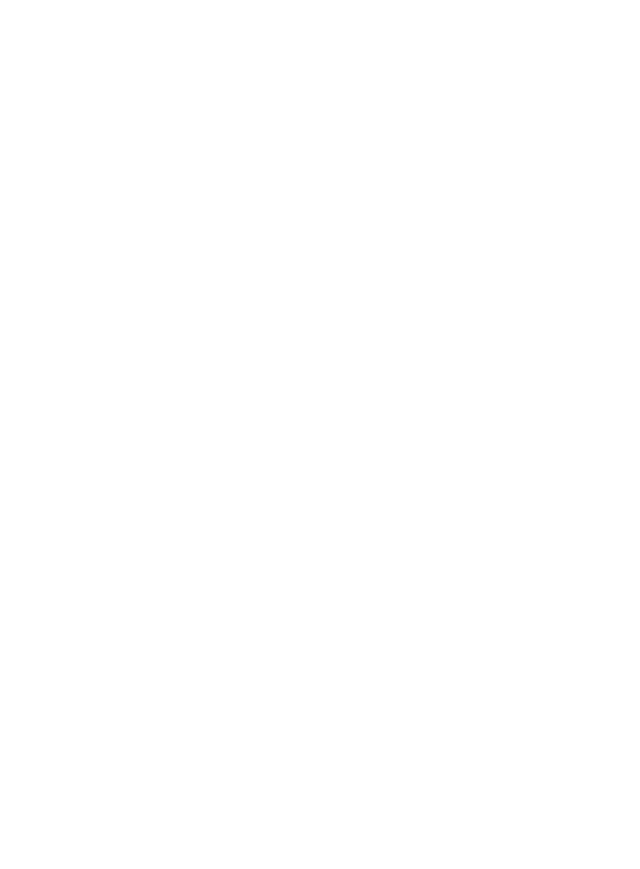
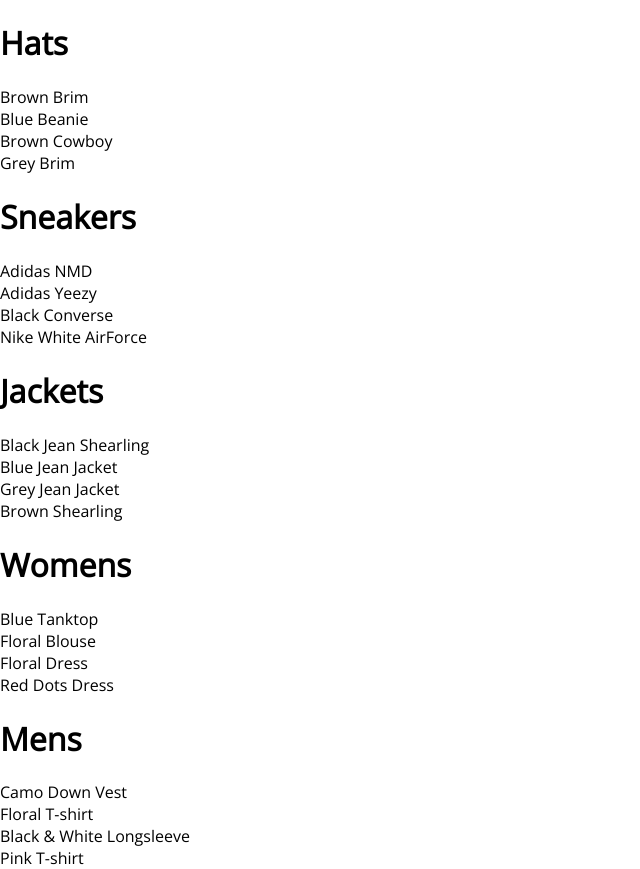
Before and after one commit to ryanbartolay/crwn-clothing, a React (Create React App) app: page /shop in a window 1280 px wide. Shown: the whole page, without its empty margins (0-640 px from the left). Before the commit the page ends 800 px from the top, so only its background shows below. Built offline with nearby package versions, Linux system fonts and the light colour scheme.

Commit message:
created shop preview

```diff
--- a/src/App.js
+++ b/src/App.js
@@ -3,12 +3,14 @@
 import HomePage from "./pages/homepage/homepage.component";
 import { Route, Switch } from "react-router-dom";
 import HatsPage from "./pages/hats/hatspage.component";
+import ShopPage from "./pages/shop/shoppage.component";
 
 function App() {
   return (
     <div>
       <Switch>
         <Route exact path="/" component={HomePage} />
+        <Route exact path="/shop" component={ShopPage} />
         <Route exact path="/shop/hats" component={HatsPage} />
         <Route path="/hats/:hatsId" component={HatsPage} />
       </Switch>
--- /dev/null
+++ b/src/components/collection-preview/collection-preview.component.jsx
@@ -0,0 +1,19 @@
+import React from "react";
+
+const CollectionPreview = ({ title, items }) => {
+  console.log(items);
+  return (
+    <div className="collection-preview">
+      <h1 className="title">{title}</h1>
+      <div className="preview">
+        {items
+          .filter((item, idx) => idx < 4)
+          .map(item => (
+            <div>{item.name}</div>
+          ))}
+      </div>
+    </div>
+  );
+};
+
+export default CollectionPreview;
--- /dev/null
+++ b/src/pages/shop/shop.data.js
@@ -0,0 +1,249 @@
+const SHOP_DATA = [
+  {
+    id: 1,
+    title: "Hats",
+    routeName: "hats",
+    items: [
+      {
+        id: 1,
+        name: "Brown Brim",
+        imageUrl: "https://i.ibb.co/ZYW3VTp/brown-brim.png",
+        price: 25
+      },
+      {
+        id: 2,
+        name: "Blue Beanie",
+        imageUrl: "https://i.ibb.co/ypkgK0X/blue-beanie.png",
+        price: 18
+      },
+      {
+        id: 3,
+        name: "Brown Cowboy",
+        imageUrl: "https://i.ibb.co/QdJwgmp/brown-cowboy.png",
+        price: 35
+      },
+      {
+        id: 4,
+        name: "Grey Brim",
+        imageUrl: "https://i.ibb.co/RjBLWxB/grey-brim.png",
+        price: 25
+      },
+      {
+        id: 5,
+        name: "Green Beanie",
+        imageUrl: "https://i.ibb.co/YTjW3vF/green-beanie.png",
+        price: 18
+      },
+      {
+        id: 6,
+        name: "Palm Tree Cap",
+        imageUrl: "https://i.ibb.co/rKBDvJX/palm-tree-cap.png",
+        price: 14
+      },
+      {
+        id: 7,
+        name: "Red Beanie",
+        imageUrl: "https://i.ibb.co/bLB646Z/red-beanie.png",
+        price: 18
+      },
+      {
+        id: 8,
+        name: "Wolf Cap",
+        imageUrl: "https://i.ibb.co/1f2nWMM/wolf-cap.png",
+        price: 14
+      },
+      {
+        id: 9,
+        name: "Blue Snapback",
+        imageUrl: "https://i.ibb.co/X2VJP2W/blue-snapback.png",
+        price: 16
+      }
+    ]
+  },
+  {
+    id: 2,
+    title: "Sneakers",
+    routeName: "sneakers",
+    items: [
+      {
+        id: 1,
+        name: "Adidas NMD",
+        imageUrl: "https://i.ibb.co/0s3pdnc/adidas-nmd.png",
+        price: 220
+      },
+      {
+        id: 2,
+        name: "Adidas Yeezy",
+        imageUrl: "https://i.ibb.co/dJbG1cT/yeezy.png",
+        price: 280
+      },
+      {
+        id: 3,
+        name: "Black Converse",
+        imageUrl: "https://i.ibb.co/bPmVXyP/black-converse.png",
+        price: 110
+      },
+      {
+        id: 4,
+        name: "Nike White AirForce",
+        imageUrl: "https://i.ibb.co/1RcFPk0/white-nike-high-tops.png",
+        price: 160
+      },
+      {
+        id: 5,
+        name: "Nike Red High Tops",
+        imageUrl: "https://i.ibb.co/QcvzydB/nikes-red.png",
+        price: 160
+      },
+      {
+        id: 6,
+        name: "Nike Brown High Tops",
+        imageUrl: "https://i.ibb.co/fMTV342/nike-brown.png",
+        price: 160
+      },
+      {
+        id: 7,
+        name: "Air Jordan Limited",
+        imageUrl: "https://i.ibb.co/w4k6Ws9/nike-funky.png",
+        price: 190
+      },
+      {
+        id: 8,
+        name: "Timberlands",
+        imageUrl: "https://i.ibb.co/Mhh6wBg/timberlands.png",
+        price: 200
+      }
+    ]
+  },
+  {
+    id: 3,
+    title: "Jackets",
+    routeName: "jackets",
+    items: [
+      {
+        id: 1,
+        name: "Black Jean Shearling",
+        imageUrl: "https://i.ibb.co/XzcwL5s/black-shearling.png",
+        price: 125
+      },
+      {
+        id: 2,
+        name: "Blue Jean Jacket",
+        imageUrl: "https://i.ibb.co/mJS6vz0/blue-jean-jacket.png",
+        price: 90
+      },
+      {
+        id: 3,
+        name: "Grey Jean Jacket",
+        imageUrl: "https://i.ibb.co/N71k1ML/grey-jean-jacket.png",
+        price: 90
+      },
+      {
+        id: 4,
+        name: "Brown Shearling",
+        imageUrl: "https://i.ibb.co/s96FpdP/brown-shearling.png",
+        price: 165
+      },
+      {
+        id: 5,
+        name: "Tan Trench",
+        imageUrl: "https://i.ibb.co/M6hHc3F/brown-trench.png",
+        price: 185
+      }
+    ]
+  },
+  {
+    id: 4,
+    title: "Womens",
+    routeName: "womens",
+    items: [
+      {
+        id: 1,
+        name: "Blue Tanktop",
+        imageUrl: "https://i.ibb.co/7CQVJNm/blue-tank.png",
+        price: 25
+      },
+      {
+        id: 2,
+        name: "Floral Blouse",
+        imageUrl: "https://i.ibb.co/4W2DGKm/floral-blouse.png",
+        price: 20
+      },
+      {
+        id: 3,
+        name: "Floral Dress",
+        imageUrl: "https://i.ibb.co/KV18Ysr/floral-skirt.png",
+        price: 80
+      },
+      {
+        id: 4,
+        name: "Red Dots Dress",
+        imageUrl: "https://i.ibb.co/N3BN1bh/red-polka-dot-dress.png",
+        price: 80
+      },
+      {
+        id: 5,
+        name: "Striped Sweater",
+        imageUrl: "https://i.ibb.co/KmSkMbH/striped-sweater.png",
+        price: 45
+      },
+      {
+        id: 6,
+        name: "Yellow Track Suit",
+        imageUrl: "https://i.ibb.co/v1cvwNf/yellow-track-suit.png",
+        price: 135
+      },
+      {
+        id: 7,
+        name: "White Blouse",
+        imageUrl: "https://i.ibb.co/qBcrsJg/white-vest.png",
+        price: 20
+      }
+    ]
+  },
+  {
+    id: 5,
+    title: "Mens",
+    routeName: "mens",
+    items: [
+      {
+        id: 1,
+        name: "Camo Down Vest",
+        imageUrl: "https://i.ibb.co/xJS0T3Y/camo-vest.png",
+        price: 325
+      },
+      {
+        id: 2,
+        name: "Floral T-shirt",
+        imageUrl: "https://i.ibb.co/qMQ75QZ/floral-shirt.png",
+        price: 20
+      },
+      {
+        id: 3,
+        name: "Black & White Longsleeve",
+        imageUrl: "https://i.ibb.co/55z32tw/long-sleeve.png",
+        price: 25
+      },
+      {
+        id: 4,
+        name: "Pink T-shirt",
+        imageUrl: "https://i.ibb.co/RvwnBL8/pink-shirt.png",
+        price: 25
+      },
+      {
+        id: 5,
+        name: "Jean Long Sleeve",
+        imageUrl: "https://i.ibb.co/VpW4x5t/roll-up-jean-shirt.png",
+        price: 40
+      },
+      {
+        id: 6,
+        name: "Burgundy T-shirt",
+        imageUrl: "https://i.ibb.co/mh3VM1f/polka-dot-shirt.png",
+        price: 25
+      }
+    ]
+  }
+];
+
+export default SHOP_DATA;
--- /dev/null
+++ b/src/pages/shop/shoppage.component.jsx
@@ -0,0 +1,25 @@
+import React, { Component } from "react";
+import SHOP_DATA from "./shop.data";
+import CollectionPreview from "../../components/collection-preview/collection-preview.component";
+
+class ShopPage extends Component {
+  constructor(props) {
+    super(props);
+    this.state = {
+      collections: SHOP_DATA
+    };
+  }
+
+  render() {
+    const { collections } = this.state;
+    return (
+      <div>
+        {collections.map(({ id, ...collection }) => (
+          <CollectionPreview key={id} {...collection} />
+        ))}
+      </div>
+    );
+  }
+}
+
+export default ShopPage;
```
Also changed, not shown: src/components/collection-preview/collection-preview.styles.scss (added).
